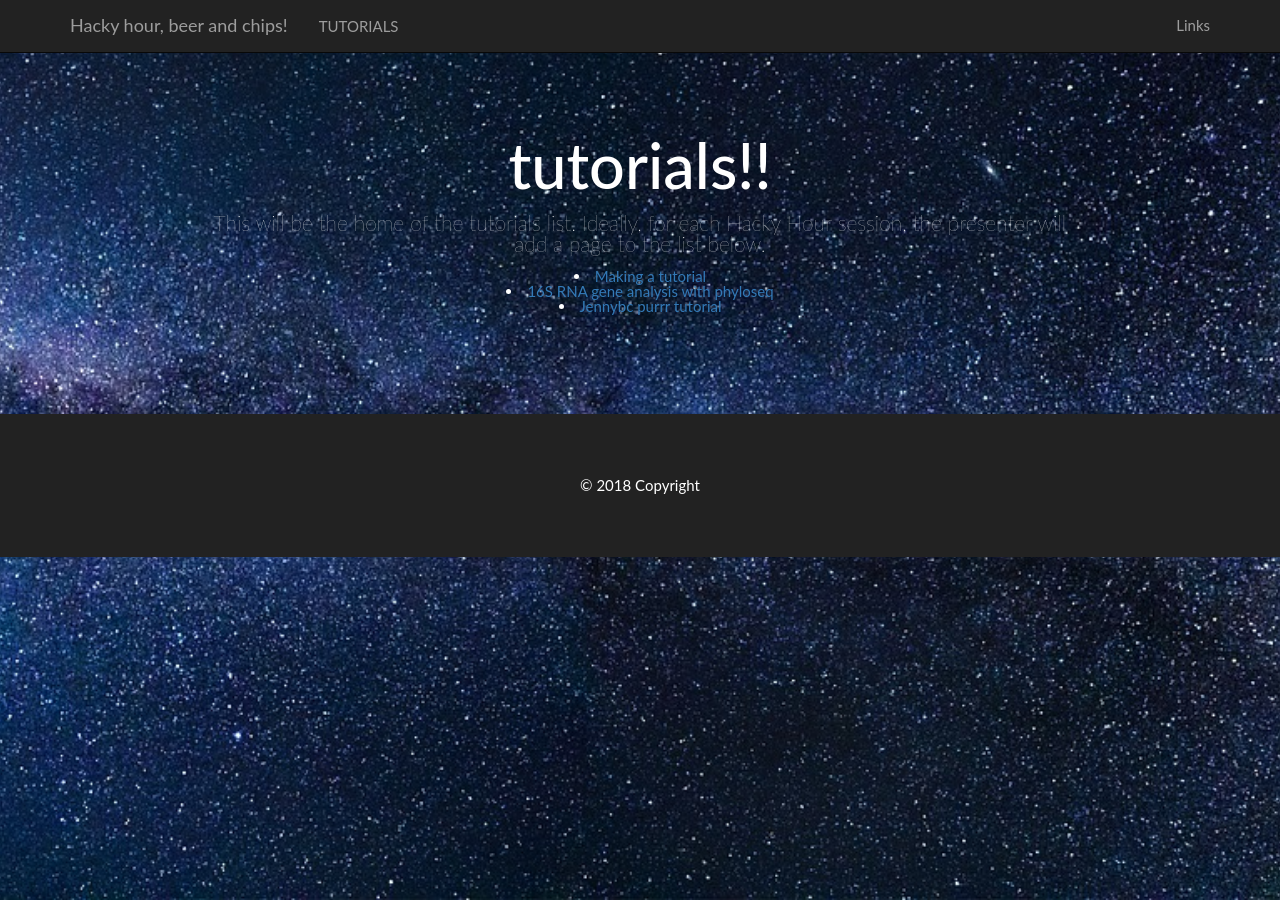
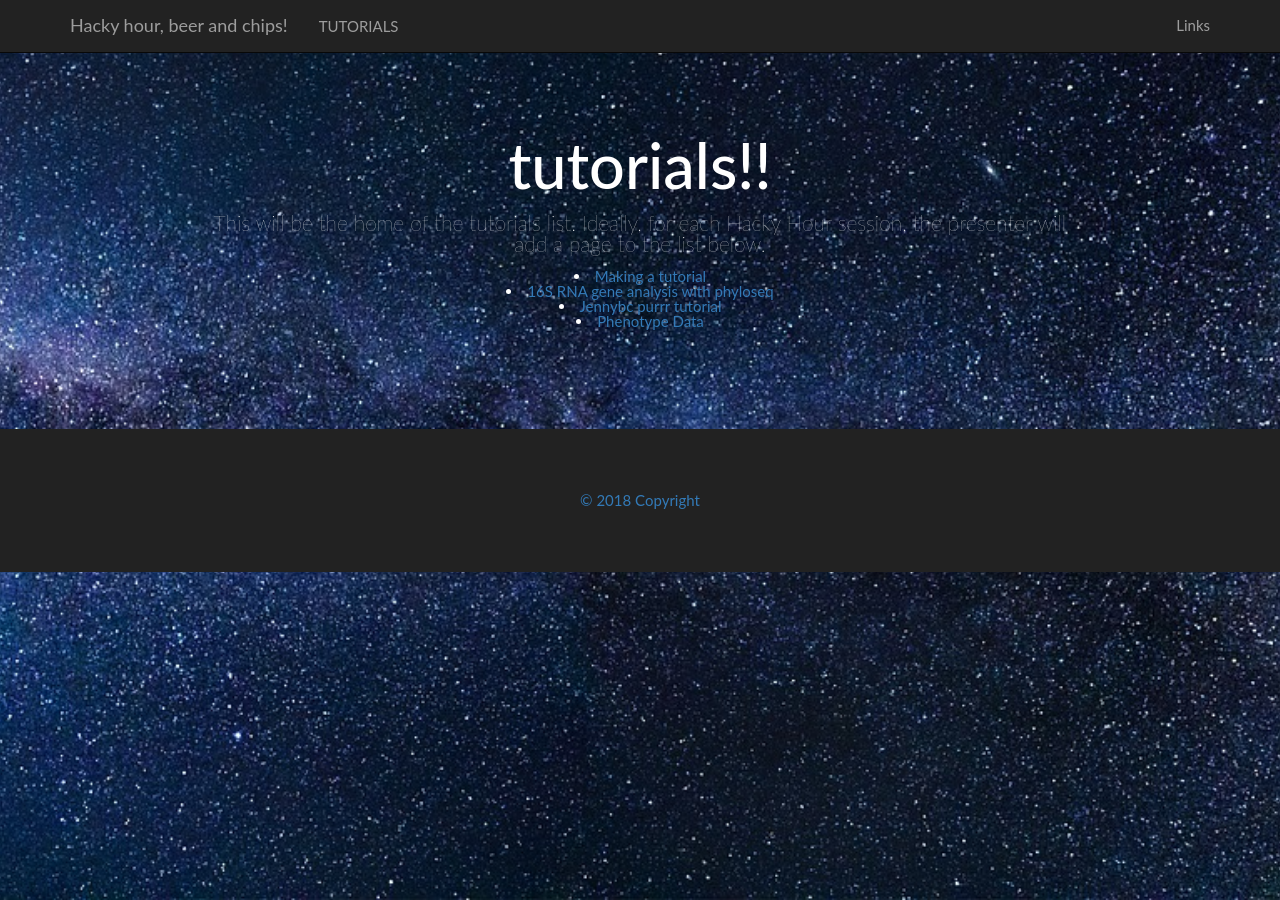
Before and after one commit to NUIGhackyhour/NUIGhackyhour.github.io, a Jekyll site: the page built from tutorials.html, in a window 1280 px wide. Built offline with Jekyll 4.4.1, drawn with Linux system fonts in a browser that asks for light colours; nearby versions of some CDN libraries.

Commit message:
Update tutorials.html

```diff
--- a/tutorials.html
+++ b/tutorials.html
@@ -10,4 +10,5 @@ layout: homepage
     <li><a href="./tutorials/tutorial_howto.html">Making a tutorial</a> </li>
     <li><a href="./tutorials/tuto-phyloseq.html">16S RNA gene analysis with phyloseq</a> </li>
     <li><a href="https://jennybc.github.io/purrr-tutorial/index.html">Jennybc purrr tutorial</a> </li>
+    <li><a href="./tutorials/VW Mutant Collection and Phenotype Profile.xlsx">Phenotype Data
 </div>
```
